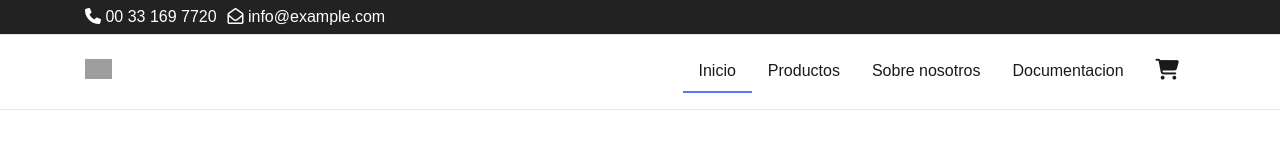
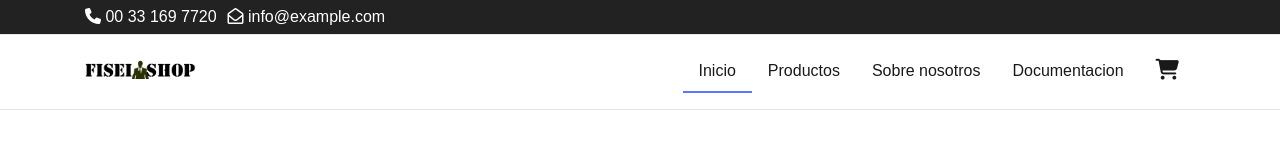
Before and after one commit to davidgalarza/FISEI_SHOP, a plain HTML site: page index.html in a window 1280 px wide. Drawn offline with nearby package versions, Linux system fonts and the light colour scheme; grey boxes are pictures that could not be loaded; a web font is replaced by a local one.

Commit message:
Arreglar header

```diff
--- a/index.html
+++ b/index.html
@@ -28,7 +28,9 @@
         <div class="container">
             <div class="row">
                 <div class="col-md-4">
-                    <img class="logo" src="https://demo.createx.studio/mstore/img/logo-dark.png" alt="" srcset="">
+                    <a href="./inicio.html">
+    <img class="logo" src="imagenes/logoFISEI.jpg" alt="" srcset="">
+</a>
                 </div>
                 <div class="col-md-8">
                     <ul id="menu_principal" class="nav">
```
Also changed, not shown: carrito.html (+3 -1 lines), comprar.html (+3 -1 lines), inicio.html (+3 -1 lines), inventario.html (+3 -1 lines), loggin.html (+3 -1 lines), registrarse.html (+3 -1 lines).
